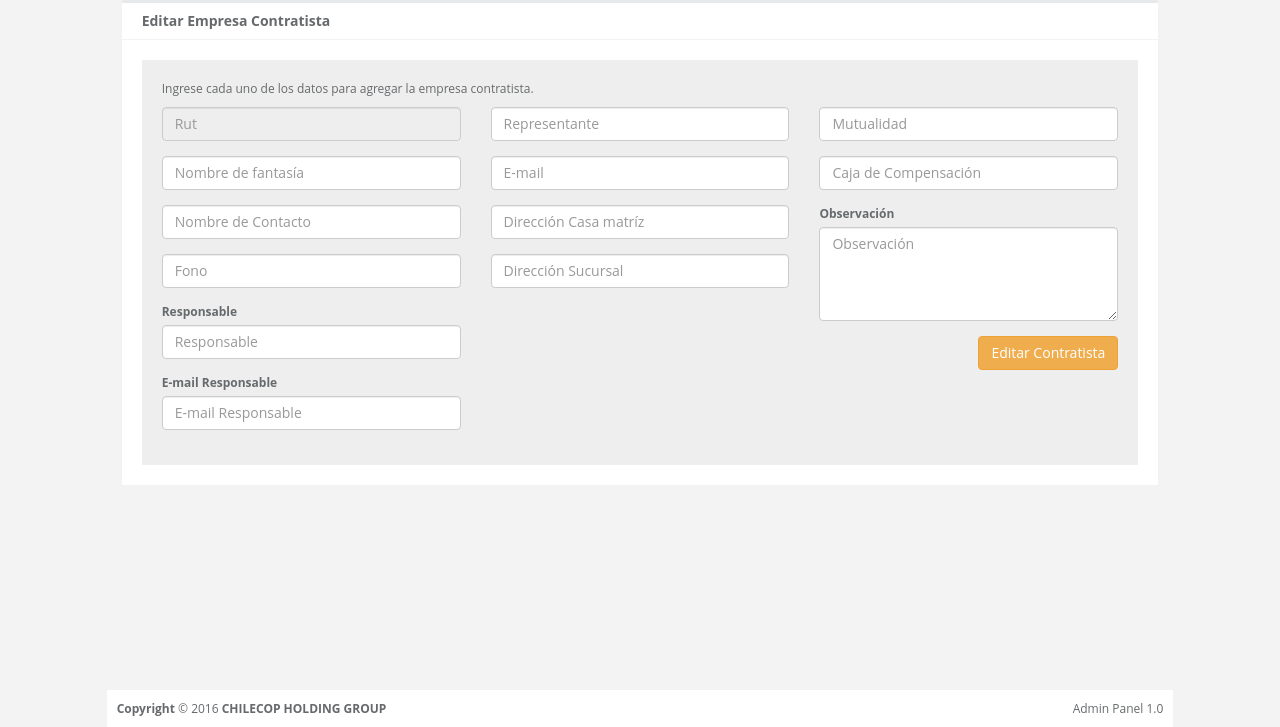
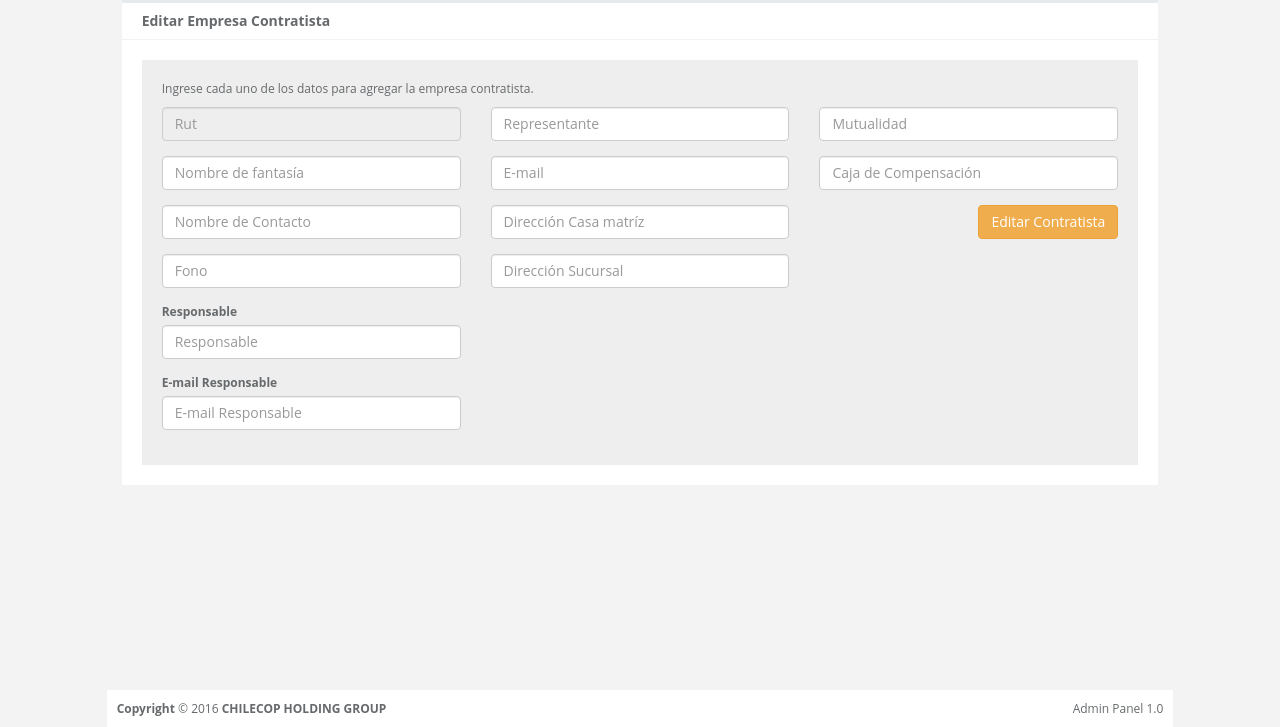
Before and after one commit to chilecop/Acreditacion, a PHP site: page /editarContratista.php in a window 1280 px wide. Shown: the part 73-800 px from the top of the page. Run offline with PHP 8.4, Linux system fonts and the light colour scheme; the visitor is signed in with stand-in values (Sample User, id 1); data that the repository does not hold is empty; some libraries are stand-ins or nearby versions.

Commit message:
Modified: Editar empresa funcionando correctamente.

```diff
--- a/TODO.txt
+++ b/TODO.txt
@@ -17,8 +17,5 @@ Dar funcionalidad a la navegación del sistema que aparece en la parte superior
 Muestra de alertas modo notificación, el usuario al hacer clic en la notificación lo lleva a la documentación correspondiente y le muestra todas las observaciones. Ahí mismo debe marcar como leída la observación para que desaparezca.
 
 /////////OTROS////////
-#52 Editar Empresa
-Revisar editar empresa. Al volver debe ir a al listar empresa si es Admin.
-
 #54 Cerrar Sesión
 Cerrar la sesión después de un límite de tiempo.
--- a/TODOHISTORY.txt
+++ b/TODOHISTORY.txt
@@ -44,4 +44,7 @@ Las observaciones deben tener la documentación de la sección, empresa y contra
 El pase de visita sin revisión está con problemas aún.
 
 #55 Observaciones al correo
-Las observaciones deben llegar al correo del responsable.
+Las observaciones de personas, empresas y contratos deben llegar al correo del responsable.
+
+#52 Editar Empresa
+Revisar editar empresa. Al volver debe ir a al listar empresa si es Admin.
--- a/editarContratista.php
+++ b/editarContratista.php
@@ -18,15 +18,12 @@ if($_SESSION['nombreUsuario']){
       $id = $_GET['id'];
     }
     $contenido = getVerEmpresaContratista($id);
-    list($n_fantasia,$n_contacto,$rut,$mail_contacto,$fono,$rep,$observacion,$f_registro,$d_casa_matriz,$d_sucursal,$mutualidad,$responsable,$emailresponsable) = explode("%$", $contenido);
+    list($n_fantasia,$n_contacto,$rut,$mail_contacto,$fono,$rep,$observacion,$f_registro,$d_casa_matriz,$d_sucursal,$mutualidad,$responsable,$emailresponsable,$caja) = explode("%$", $contenido);
     $nombre1="nombre_del_archivo.pdf"
     ?>
 
     <!-- Bootstrap -->
     <link href="vendor/bootstrap/css/bootstrap.min.css" rel="stylesheet">
-    <link rel="stylesheet" type="text/css" href="vendor/chosen/chosen.min.css">
-    <link rel="stylesheet" type="text/css" href="vendor/font-awesome-4.5.0/css/font-awesome.min.css">
-    <link rel="stylesheet" type="text/css" href="vendor/summernote/summernote.css">
     <link rel="stylesheet" type="text/css" href="css/estilosAdmin.css">
     <link rel="stylesheet" type="text/css" href="css/new-article.css">
 
@@ -135,10 +132,6 @@ if($_SESSION['nombreUsuario']){
                         <label class="sr-only">Caja de Compensación</label>
                         <input type="text" class="form-control" id="title" placeholder="Caja de Compensación" name="ccompensacion" value="<?php echo $caja; ?>">
                       </div>
-                      <div class="form-group">
-                        <label class="">Observación</label>
-                        <textarea rows="4" cols="50" placeholder="Observación" name="observacion" class="form-control" value="<?php echo $observacion; ?>"></textarea>
-                      </div>
                       <div class="clearfix">
                         <button type="submit" class="btn btn-warning pull-right"> Editar Contratista</button>
                       </div>
@@ -163,27 +156,7 @@ if($_SESSION['nombreUsuario']){
 
     <!-- Include all compiled plugins (below), or include individual files as needed -->
     <script src="vendor/bootstrap/js/bootstrap.min.js"></script>
-    <script type="text/javascript" src="vendor/chosen/chosen.jquery.min.js"></script>
-    <script type="text/javascript" src="vendor/summernote/summernote.min.js"></script>
     <script src="js/default.js"></script>
-    <script type="text/javascript">
-      var config = {
-        '.chosen-select' : {},
-        'chosen-select-deselect' : {allow_single_deselect: true},
-        'chosen-select-no-single': {disable_search_threshold: 10},
-        '.chosen-select-no-result': {no_result_text: 'Oops, nothing found'},
-        '.chosen-select-width' : {width: "95%"}
-      }
-      for(var selector in config) {
-        $(selector).chosen(config[selector]);
-      }
-    </script>
-
-    <script type="text/javascript">
-      $('.summernote').summernote({
-        height: 200
-      })
-    </script>
   </body>
 </html>
 <?php
--- a/php/consultasAcreditacion.php
+++ b/php/consultasAcreditacion.php
@@ -508,7 +508,7 @@
     $resultado = mysql_query($query, $con);
     $fila = mysql_fetch_array($resultado);
     mysql_close($con);
-    return $fila['N_FANTASIA'] . "%$" . $fila['N_CONTACTO'] . "%$" . $fila['RUT'] . "%$" . $fila['MAIL_CONTACTO'] . "%$" . $fila['FONO'] . "%$" . $fila['REP'] . "%$" . $fila['OBSERVACION'] . "%$" . $fila['F_REGISTRO'] . "%$" . $fila['D_CASA_MATRIZ'] . "%$" . $fila['D_SUCURSAL'] . "%$" . $fila['MUTUALIDAD'] . "%$" . $fila['RESPONSABLE'] . "%$" . $fila['MAIL_RESPONSABLE'];
+    return $fila['N_FANTASIA'] . "%$" . $fila['N_CONTACTO'] . "%$" . $fila['RUT'] . "%$" . $fila['MAIL_CONTACTO'] . "%$" . $fila['FONO'] . "%$" . $fila['REP'] . "%$" . $fila['OBSERVACION'] . "%$" . $fila['F_REGISTRO'] . "%$" . $fila['D_CASA_MATRIZ'] . "%$" . $fila['D_SUCURSAL'] . "%$" . $fila['MUTUALIDAD'] . "%$" . $fila['RESPONSABLE'] . "%$" . $fila['MAIL_RESPONSABLE'] . "%$" . $fila['C_COMPENSACION'];
   }
 
   function getVerMandante($id){
--- a/php/editContratista.php
+++ b/php/editContratista.php
@@ -8,7 +8,6 @@
 	$email = $_POST['email'];
 	$responsable = $_POST['responsable'];
 	$emailresponsable = $_POST['emailresponsable'];
-	$observacion = $_POST['observacion'];
 	$fono = $_POST['fono'];
 	$direccion = $_POST['direccion'];
 	$direccion_sucursal = $_POST['direccion_sucursal'];
```
